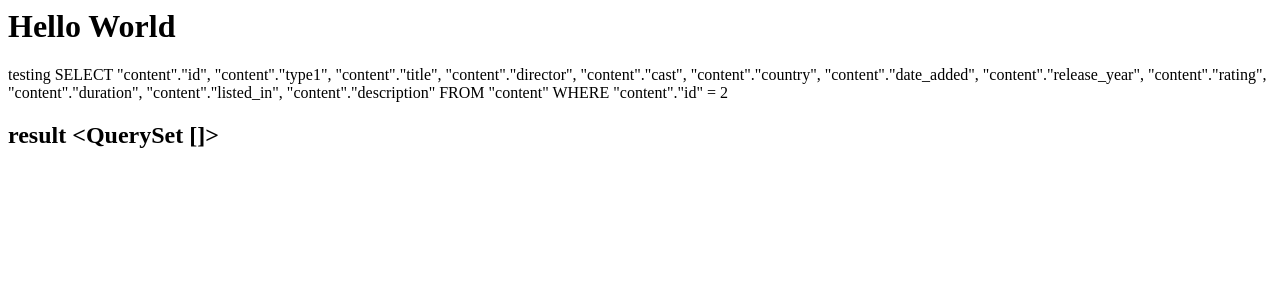
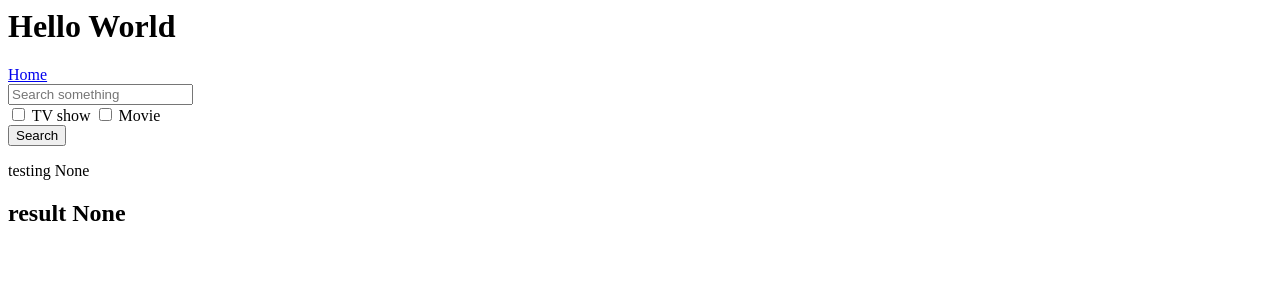
Before and after one commit to SebW3/WSDA, a Django app: page / in a window 1280 px wide. Shown: the top 300 px of the page. Run offline with Django 5.2, Linux system fonts and the light colour scheme; data that the repository does not hold is empty.

Commit message:
Created search engine
Searching database for specific title and/or content type

```diff
--- a/WSDA/data_analysis/templates/home.html
+++ b/WSDA/data_analysis/templates/home.html
@@ -1,3 +1,25 @@
+<html lang="en">
+<head>
+    <meta charset="UTF-8">
+    <title>My Website</title>
+</head>
+<body>
 <h1>Hello World</h1>
+    <a href="{% url 'home' %}">Home</a>
+    <form class="d-flex" method=POST action="{% url 'search_result' %}">
+        {% csrf_token %}
+
+        <input class="form-control me-2" type="search" placeholder="Search something" aria-label="Search" name="searched">
+        <br>
+        <input type="checkbox" id="TV_show" name="TV show">
+        <label for="TV_show">TV show</label>
+        <input type="checkbox" id="Movie" name="Movie">
+        <label for="Movie">Movie</label><br>
+
+        <button type="submit">Search</button>
+    </form>
+
 <p>testing {{ test }}</p>
 <h2>result {{ result }}</h2>
+
+{% block content %} {% endblock %}
--- a/WSDA/data_analysis/urls.py
+++ b/WSDA/data_analysis/urls.py
@@ -2,5 +2,6 @@ from django.urls import path
 from . import views
 
 urlpatterns = [
-    path("", views.home, name="home")
+    path("", views.home, name="home"),
+    path("search_result", views.search_result, name="search_result")
 ]
--- a/WSDA/data_analysis/views.py
+++ b/WSDA/data_analysis/views.py
@@ -6,7 +6,39 @@ def home(request):
     # from django.db import reset_queries, connection
     # reset_queries()
 
-    result = Entry.objects.filter(id=2)
-    test = Entry.objects.filter(id=2).query
+    # result = Entry.objects.filter(id=2)
+    # test = Entry.objects.filter(id=2).query
+    result = None
+    test = None
 
     return render(request, "home.html", {"result" : result, "test" : test})
+
+def search_result(request):
+    if request.method == "POST":
+        test = None
+        if "TV show" in request.POST and "Movie" in request.POST:
+            type1 = None
+        elif "TV show" in request.POST:
+            type1 = "TV show"
+        elif "Movie" in request.POST:
+            type1 = "Movie"
+        else:
+            type1 = None
+            if len(request.POST["searched"].strip()) == 0:
+                return render(request, "search_result.html")
+            test = str(request.POST)
+
+        searched = request.POST["searched"]
+
+        if type1 and searched:
+            result = Entry.objects.filter(title__contains=searched, type1=type1)
+        elif type1:
+            result = Entry.objects.filter(type1=type1)
+        else:
+            result = Entry.objects.filter(title__contains=searched)
+
+        query = result.query
+
+        return render(request, "search_result.html", {"searched" : searched, "result" : result, "test" : test, "query" : query})
+    else:
+        return render(request, "search_result.html")
```
Also changed, not shown: WSDA/data_analysis/templates/search_result.html (added, +15 -0 lines).
